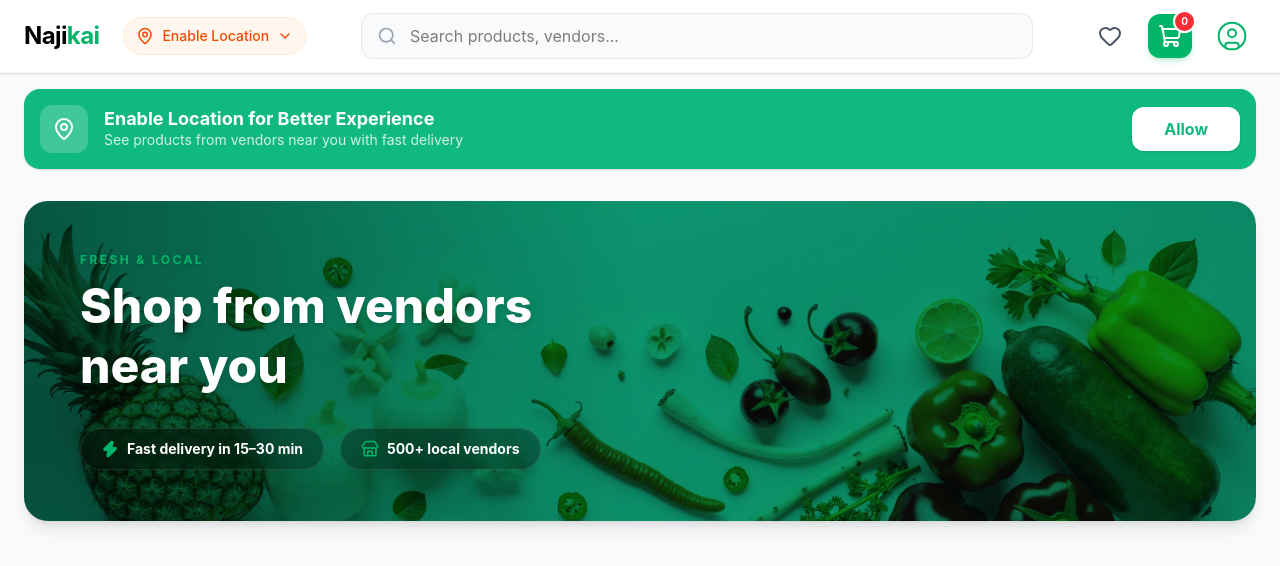
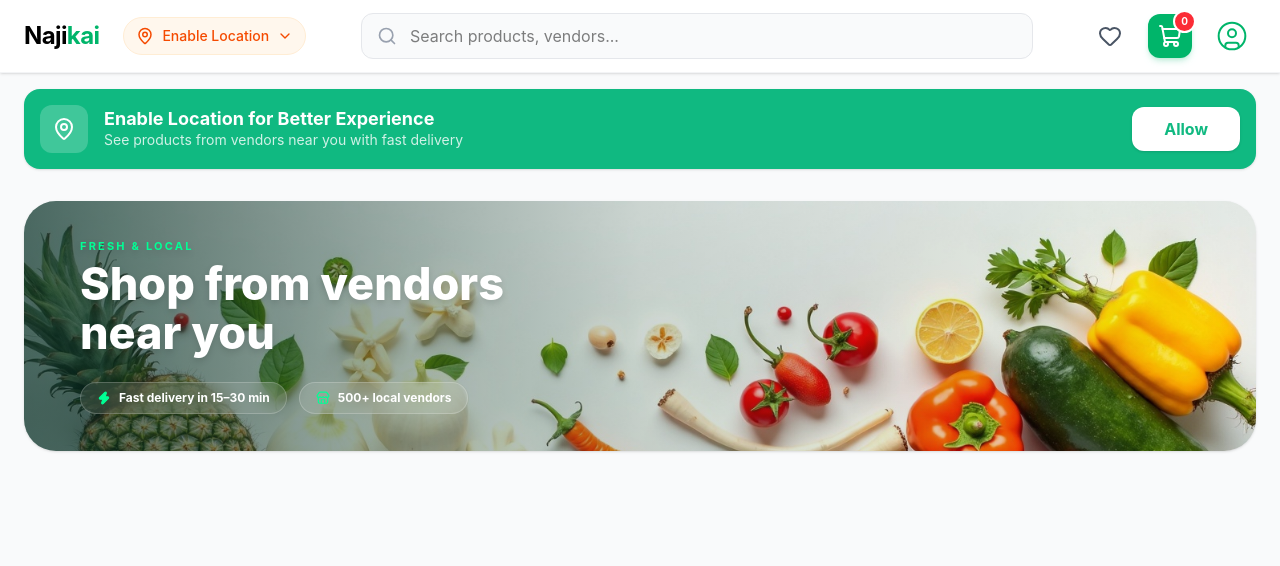
Before and after one commit to NirjalaSubedi/Najikaii, a React app in the folder frontend/: page / in a window 1280 px wide. Shown: the top 566 px of the page. Built offline with nearby package versions, Linux system fonts and the light colour scheme; the HTML template or start-up script is replaced by a standard one.

Commit message:
refactor: update styling and structure of ImageBanner component for improved aesthetics

```diff
--- a/frontend/src/Components/ImageBanner.jsx
+++ b/frontend/src/Components/ImageBanner.jsx
@@ -5,37 +5,41 @@ import BannerImage from '../images/indeximage.jpg';
 const ImageBanner = () => {
   return (
     <div className="px-6 py-4">
-      <div className="relative w-full h-[280px] md:h-[320px] overflow-hidden rounded-3xl shadow-lg bg-[#064e3b]">
+      <div className="relative w-full h-[220px] md:h-[250px] overflow-hidden rounded-[2rem] shadow-sm bg-gray-100">
 
         <img
           src={BannerImage}
           alt="Najikai Banner"
-          className="w-full h-full object-cover object-top opacity-90 mix-blend-overlay"
+          className="w-full h-full object-cover object-top"
         />
 
-        <div className="absolute inset-0 bg-gradient-to-r from-black/40 via-transparent to-transparent pointer-events-none"></div>
+        <div className="absolute inset-0 bg-linear-to-r from-[#062d24]/70 via-[#062d24]/20 to-transparent pointer-events-none"></div>
 
-        <div className="absolute inset-0 flex flex-col justify-center px-8 md:px-14 text-white">
+        <div className="absolute inset-0 flex flex-col justify-center px-10 md:px-14">
 
-          <p className="font-bold text-xs text-[#00B56A] tracking-[0.2em] mb-2 uppercase drop-shadow-sm">
+          <p className="text-[#00FF95] font-bold text-[11px] tracking-[0.2em] mb-1 uppercase drop-shadow-md">
             Fresh & Local
           </p>
 
-          <h2 className="text-3xl md:text-5xl font-extrabold leading-tight mb-8 drop-shadow-md">
+          <h2 className="text-white text-[32px] md:text-[45px] font-extrabold leading-[1.1] mb-6 drop-shadow-md">
             Shop from vendors <br /> near you
           </h2>
 
-          <div className="flex flex-wrap gap-4">
-            <div className="inline-flex items-center gap-2 px-5 py-2.5 bg-black/30 backdrop-blur-md border border-white/10 rounded-full shadow-lg">
-              <Zap size={18} className="text-[#00B56A]" fill="currentColor" />
-              <p className="text-xs md:text-sm font-bold">Fast delivery in 15–30 min</p>
+          {/* Badges Section */}
+          <div className="flex flex-wrap gap-3">
+            {/* Delivery Badge */}
+            <div className="inline-flex items-center gap-2 px-4 py-1.5 bg-white/10 backdrop-blur-md rounded-full border border-white/20">
+              <Zap size={14} className="text-[#00FF95]" fill="currentColor" />
+              <span className="text-white text-[12px] font-bold">Fast delivery in 15–30 min</span>
             </div>
 
-            <div className="inline-flex items-center gap-2 px-5 py-2.5 bg-black/30 backdrop-blur-md border border-white/10 rounded-full shadow-lg">
-              <Store size={18} className="text-[#00B56A]" />
-              <p className="text-xs md:text-sm font-bold">500+ local vendors</p>
+            {/* Vendor Badge */}
+            <div className="inline-flex items-center gap-2 px-4 py-1.5 bg-white/10 backdrop-blur-md rounded-full border border-white/20">
+              <Store size={14} className="text-[#00FF95]" />
+              <span className="text-white text-[12px] font-bold">500+ local vendors</span>
             </div>
           </div>
+
         </div>
       </div>
     </div>
```
